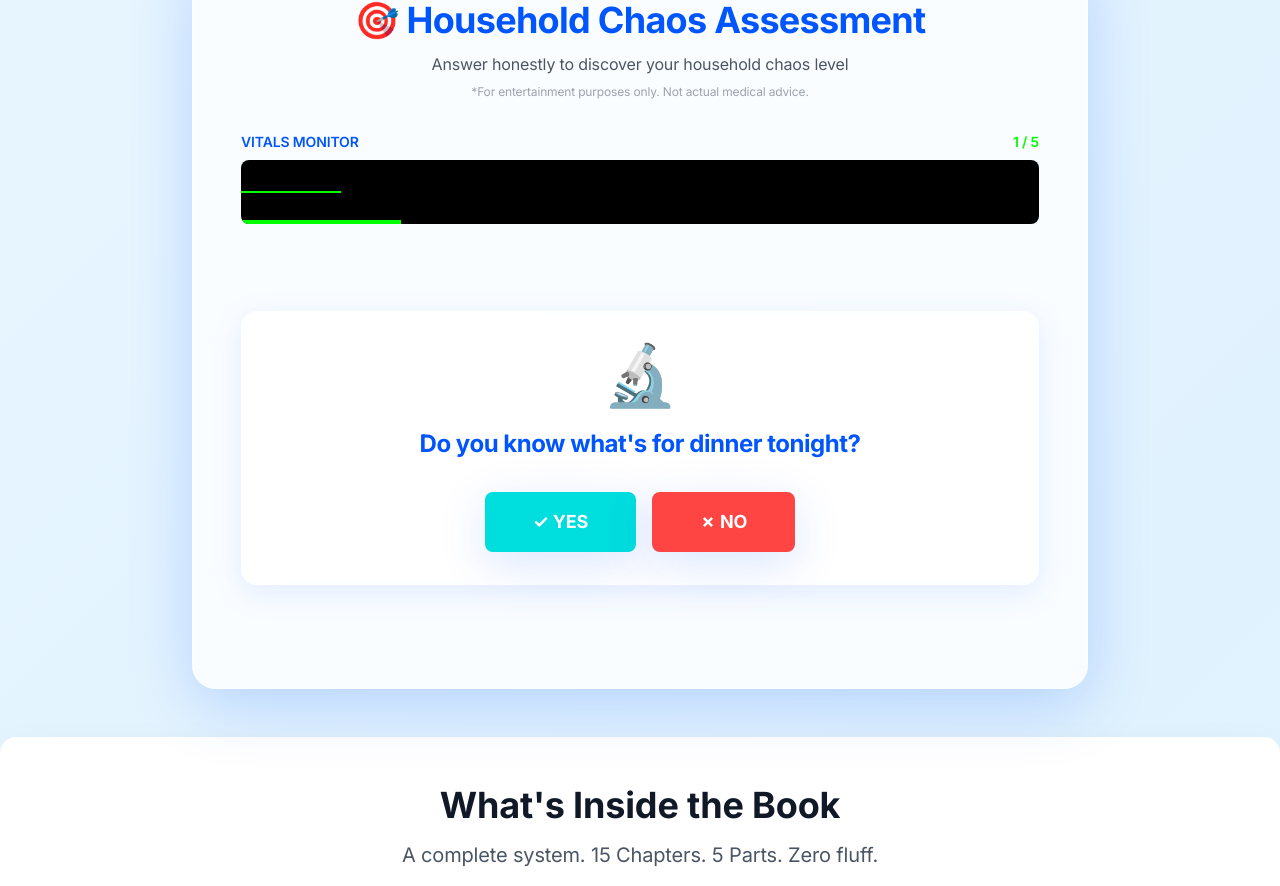
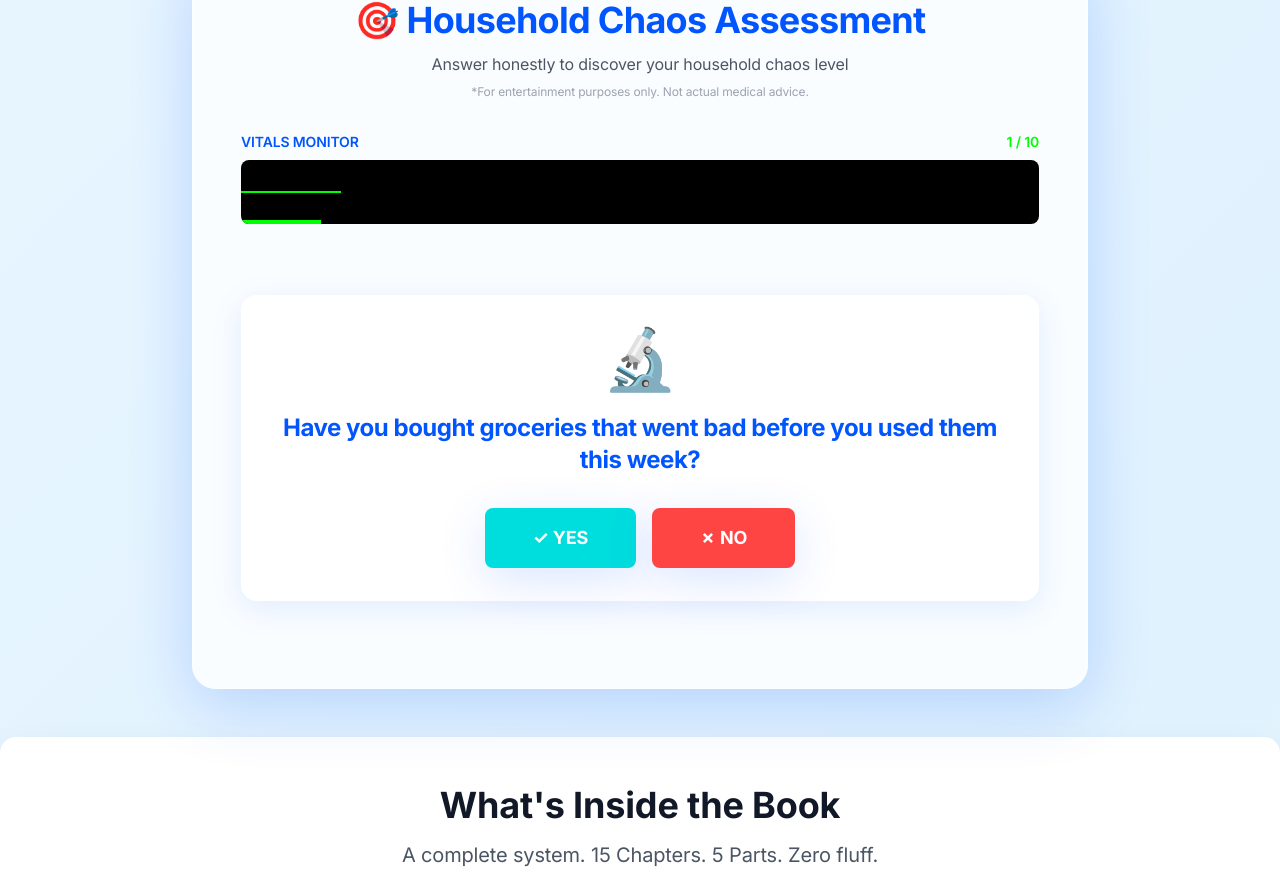
Before and after one commit to agenticaihome/ebook-frontend, a React (Create React App) app: page /#/ in a window 1280 px wide. Shown: the part 2300-3186 px from the top of the page. Built offline with nearby package versions, Linux system fonts and the light colour scheme.

Commit message:
Feature: Expand Chaos Assessment to 10 relatable questions with social sharing

```diff
--- a/src/components/InfectionDiagnostic.jsx
+++ b/src/components/InfectionDiagnostic.jsx
@@ -12,27 +12,52 @@ const InfectionDiagnostic = () => {
     const questions = [
         {
             id: 1,
+            text: "Have you bought groceries that went bad before you used them this week?",
+            badAnswer: "yes"
+        },
+        {
+            id: 2,
+            text: "Do you have unopened mail from more than a week ago?",
+            badAnswer: "yes"
+        },
+        {
+            id: 3,
+            text: "Have you paid a late fee in the last 3 months?",
+            badAnswer: "yes"
+        },
+        {
+            id: 4,
             text: "Do you know what's for dinner tonight?",
             badAnswer: "no"
         },
         {
-            id: 2,
-            text: "Do you have unread emails from last month?",
+            id: 5,
+            text: "Can you find your car insurance policy in under 2 minutes?",
+            badAnswer: "no"
+        },
+        {
+            id: 6,
+            text: "Have you forgotten to cancel a free trial and gotten charged?",
             badAnswer: "yes"
         },
         {
-            id: 3,
-            text: "Can you find your last utility bill in under 2 minutes?",
+            id: 7,
+            text: "Do you have clothes you bought over a year ago with tags still on?",
+            badAnswer: "yes"
+        },
+        {
+            id: 8,
+            text: "Have you missed a doctor's appointment in the last year?",
+            badAnswer: "yes"
+        },
+        {
+            id: 9,
+            text: "Do you know exactly which subscriptions you're paying for right now?",
             badAnswer: "no"
         },
         {
-            id: 4,
-            text: "Do you know exactly what subscriptions you're paying for?",
-            badAnswer: "no"
-        },
-        {
-            id: 5,
-            text: "Have you thrown away expired food this week?",
+            id: 10,
+            text: "Have you ordered takeout because you 'had nothing to eat' while your fridge was full?",
             badAnswer: "yes"
         }
     ];
@@ -65,9 +90,9 @@ const InfectionDiagnostic = () => {
 
     const getVitalsColor = () => {
         const infectionLevel = calculateInfectionLevel();
-        if (infectionLevel === 0) return '#00FF00';
-        if (infectionLevel <= 2) return '#FFFF00';
-        if (infectionLevel <= 3) return '#FFA500';
+        if (infectionLevel <= 2) return '#00FF00';
+        if (infectionLevel <= 4) return '#FFFF00';
+        if (infectionLevel <= 6) return '#FFA500';
         return '#FF4444';
     };
 
@@ -78,19 +103,19 @@ const InfectionDiagnostic = () => {
 
     const getDiagnosis = () => {
         const infectionLevel = calculateInfectionLevel();
-        if (infectionLevel === 0) return {
+        if (infectionLevel <= 2) return {
             stage: "Level 0: Fully Optimized",
             severity: "EXCELLENT",
             color: "#00FF00",
             emoji: "✨"
         };
-        if (infectionLevel <= 2) return {
+        if (infectionLevel <= 4) return {
             stage: "Level 1: Minor Chaos",
             severity: "MANAGEABLE",
             color: "#FFFF00",
             emoji: "⚠️"
         };
-        if (infectionLevel <= 3) return {
+        if (infectionLevel <= 6) return {
             stage: "Level 2: Spreading Disorder",
             severity: "CONCERNING",
             color: "#FFA500",
@@ -242,7 +267,7 @@ const InfectionDiagnostic = () => {
                     transition={{ duration: 0.5 }}
                 >
                     <div ref={resultsRef} className="bg-gradient-to-br from-white to-gray-50 p-8 rounded-3xl shadow-2xl border-2" style={{ borderColor: diagnosis.color }}>
-                        {/* Modern Header with Captain Efficiency */}
+                        {/* Modern Header */}
                         <div className="text-center mb-6">
                             <div className="text-6xl mb-4">{diagnosis.emoji}</div>
                             <h2 className="text-4xl md:text-5xl font-bold medical-heading mb-3" style={{ color: diagnosis.color }}>
@@ -258,13 +283,13 @@ const InfectionDiagnostic = () => {
                             <div className="text-center p-6 rounded-2xl" style={{ backgroundColor: `${diagnosis.color}15` }}>
                                 <div className="text-sm text-gray-600 mb-2 font-semibold">CHAOS SCORE</div>
                                 <div className="text-5xl font-bold medical-heading" style={{ color: diagnosis.color }}>
-                                    {infectionLevel}/5
+                                    {infectionLevel}/10
                                 </div>
                             </div>
                             <div className="text-center p-6 rounded-2xl" style={{ backgroundColor: `${diagnosis.color}15` }}>
                                 <div className="text-sm text-gray-600 mb-2 font-semibold">CHAOS LEVEL</div>
                                 <div className="text-5xl font-bold medical-heading" style={{ color: diagnosis.color }}>
-                                    {Math.round((infectionLevel / 5) * 100)}%
+                                    {Math.round((infectionLevel / 10) * 100)}%
                                 </div>
                             </div>
                         </div>
@@ -272,7 +297,7 @@ const InfectionDiagnostic = () => {
                         {/* Recommendation */}
                         <div className="p-6 rounded-2xl mb-6 text-center" style={{ backgroundColor: `${diagnosis.color}10`, borderLeft: `4px solid ${diagnosis.color}` }}>
                             <p className="text-lg font-bold medical-heading mb-2" style={{ color: '#0055FF' }}>
-                                {infectionLevel >= 3 ? '🚨 Immediate Action Recommended' : '💡 Preventive Measures Suggested'}
+                                {infectionLevel >= 6 ? '🚨 Immediate Action Recommended' : '💡 Preventive Measures Suggested'}
                             </p>
                             <p className="text-sm text-gray-600">
                                 Download the free guide to learn how AI agents can restore order to your household
```
